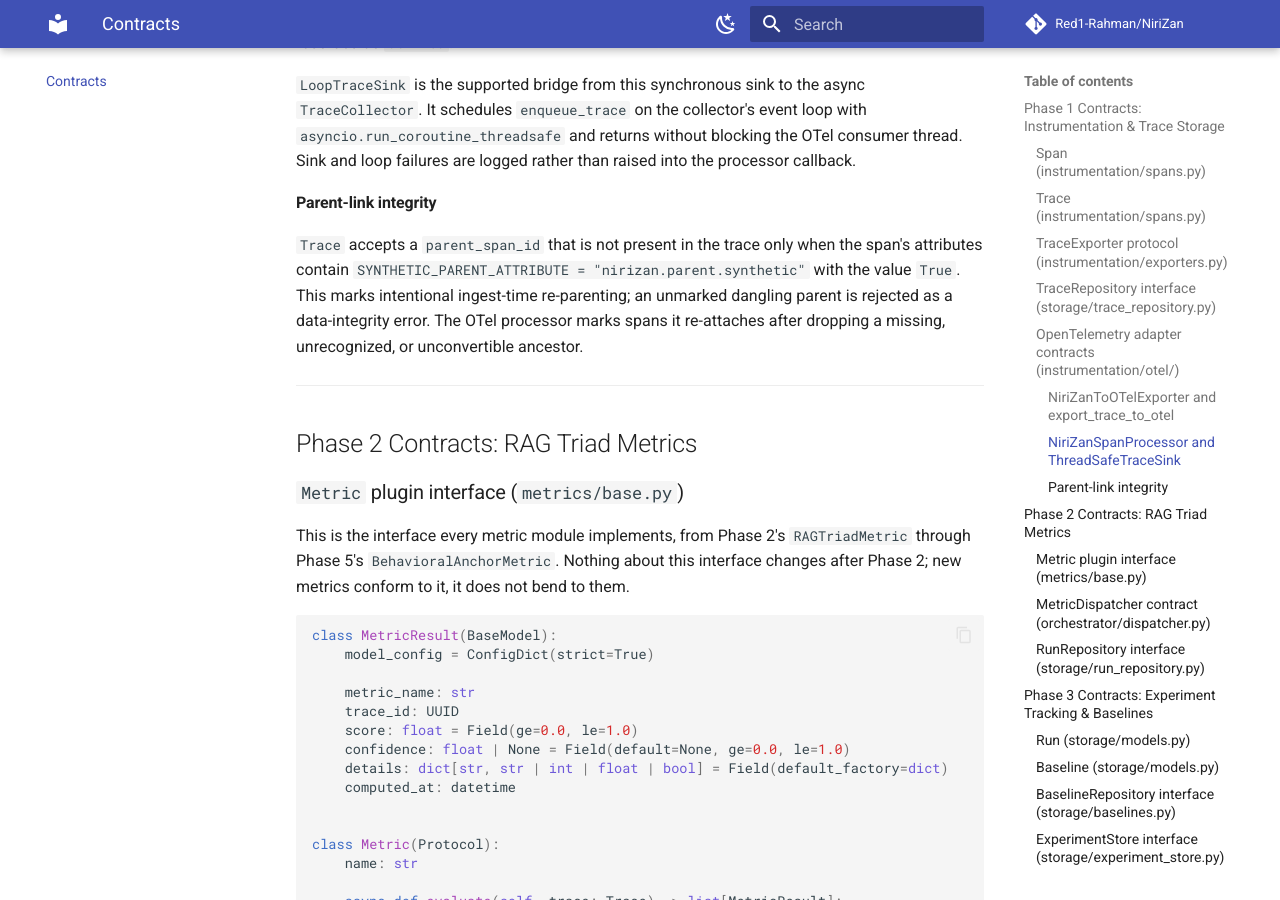
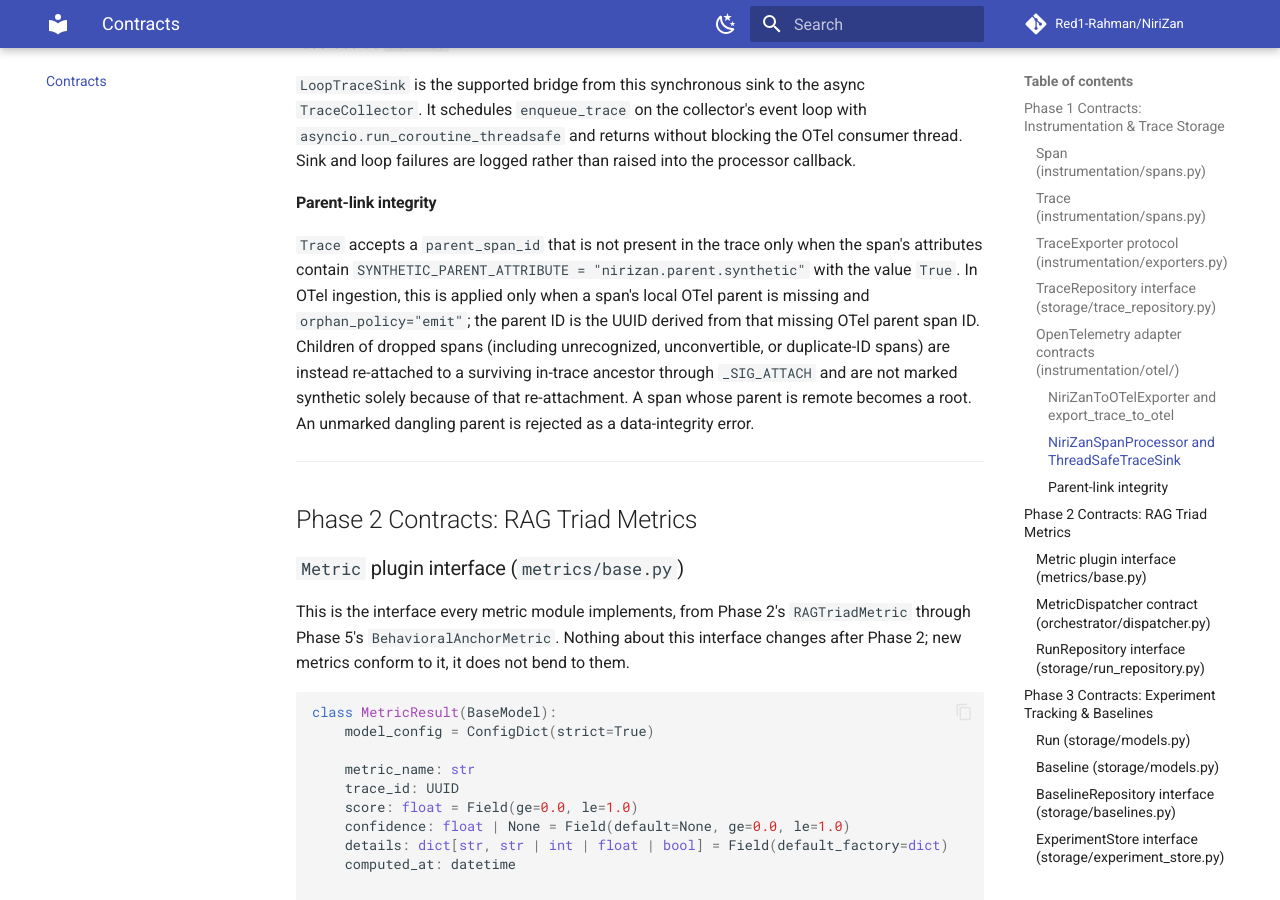
Before and after one commit to Red1-Rahman/NiriZan, an MkDocs documentation site: the page built from docs/contracts.md, in a window 1280 px wide and 900 px high, scrolled down 3933 px. Built offline with MkDocs 1.6.1 and Material for MkDocs 9.7.7, drawn with Linux system fonts in a browser that asks for light colours; comment, search, counter and statistics services are not loaded.

Commit message:
docs(contracts): clarify OTel parent-link integrity for dropped spans
Refine the OpenTelemetry adapter contract documentation to specify that
the synthetic parent attribute is applied only when a span's local OTel
parent is missing and orphan_policy="emit". Children of dropped spans
(including unrecognized, unconvertible, or duplicate-ID spans) are
re-attached to a surviving in-trace ancestor through _SIG_ATTACH and are
not marked synthetic solely because of that re-attachment. Remote-parent
spans become roots. This clarification distinguishes between missing
parents (which trigger synthetic marking) and dropped parents (which
trigger re-attachment without synthetic marking), ensuring the contract
accurately reflects the OTel ingestion behavior.

```diff
--- a/docs/contracts.md
+++ b/docs/contracts.md
@@ -166,10 +166,14 @@ into the processor callback.
 `Trace` accepts a `parent_span_id` that is not present in the trace only when
 the span's attributes contain
 `SYNTHETIC_PARENT_ATTRIBUTE = "nirizan.parent.synthetic"` with the value
-`True`. This marks intentional ingest-time re-parenting; an unmarked dangling
-parent is rejected as a data-integrity error. The OTel processor marks spans
-it re-attaches after dropping a missing, unrecognized, or unconvertible
-ancestor.
+`True`. In OTel ingestion, this is applied only when a span's local OTel
+parent is missing and `orphan_policy="emit"`; the parent ID is the UUID
+derived from that missing OTel parent span ID. Children of dropped spans
+(including unrecognized, unconvertible, or duplicate-ID spans) are instead
+re-attached to a surviving in-trace ancestor through `_SIG_ATTACH` and are not
+marked synthetic solely because of that re-attachment. A span whose parent is
+remote becomes a root. An unmarked dangling parent is rejected as a
+data-integrity error.
 
 ---
 
```
